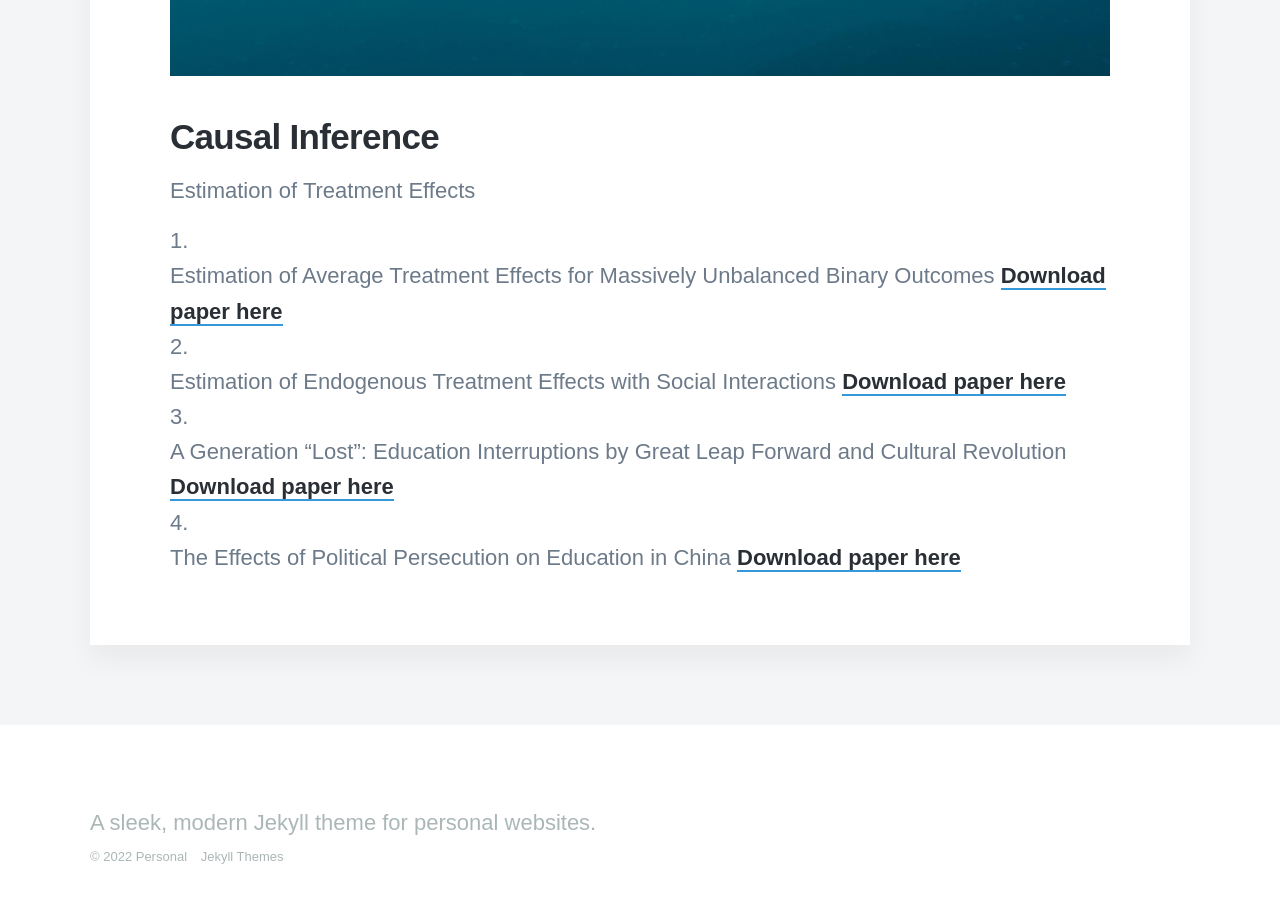
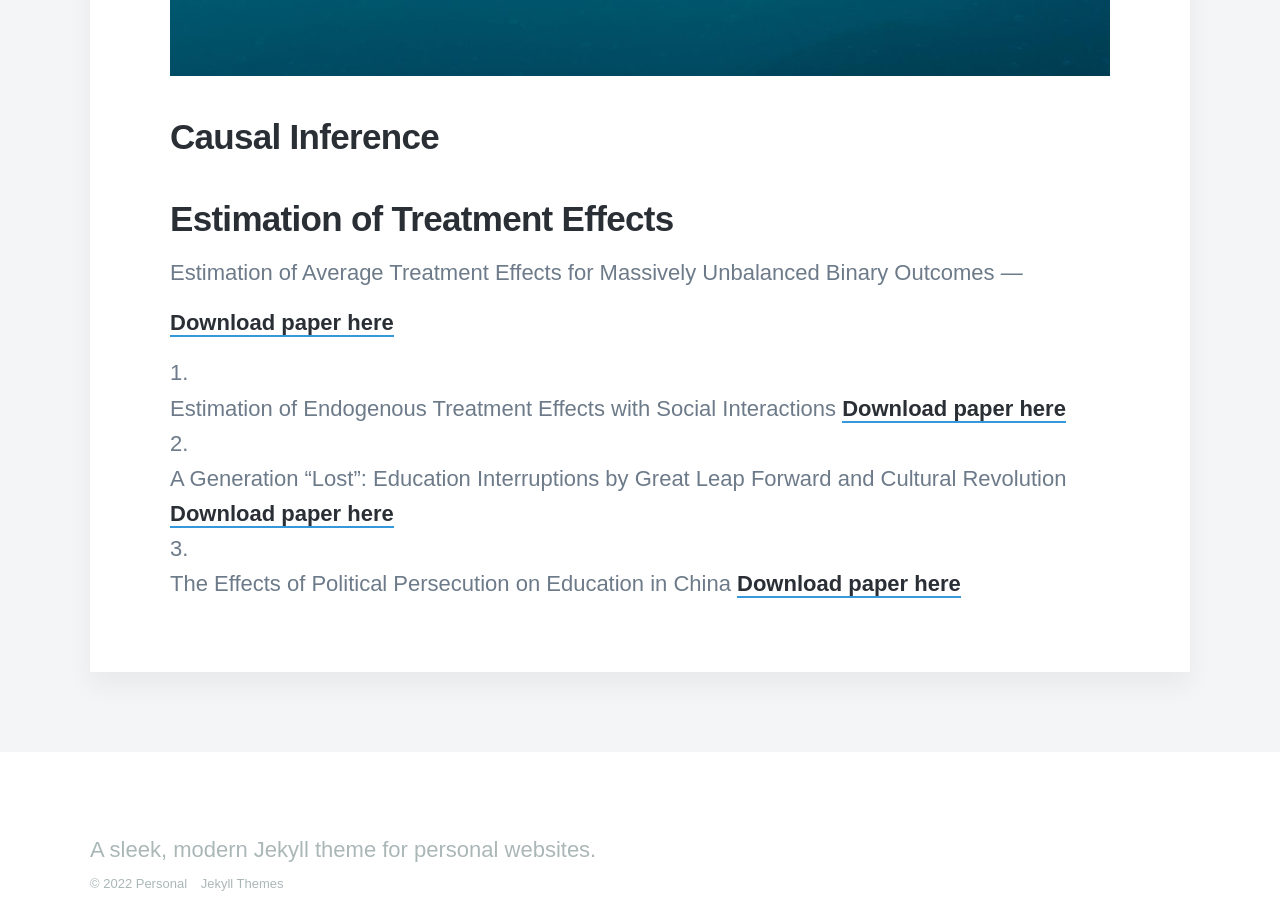
Before and after one commit to lilyliupro/finance, a Jekyll site: the page built from _projects/2018-06-30-demo-project.md, in a window 1280 px wide and 900 px high, scrolled down 1055 px. Built offline with Jekyll 4.4.1, drawn with Linux system fonts in a browser that asks for light colours; nearby versions of some CDN libraries; some web fonts are replaced; part of the change alters nothing that is shown.

```diff
--- a/_projects/2018-06-30-demo-project.md
+++ b/_projects/2018-06-30-demo-project.md
@@ -11,8 +11,10 @@ description: Estimation of Treatment Effects
 
 
 Estimation of Treatment Effects
+---
+Estimation of Average Treatment Effects for Massively Unbalanced Binary Outcomes
+---
 
-1. Estimation of Average Treatment Effects for Massively Unbalanced Binary Outcomes
 [Download paper here](https://github.com/Lilyliu8262/Lily-s-Website/blob/main/Papers/Bootstrap.pdf)
 
 2. Estimation of Endogenous Treatment Effects with Social Interactions
```
